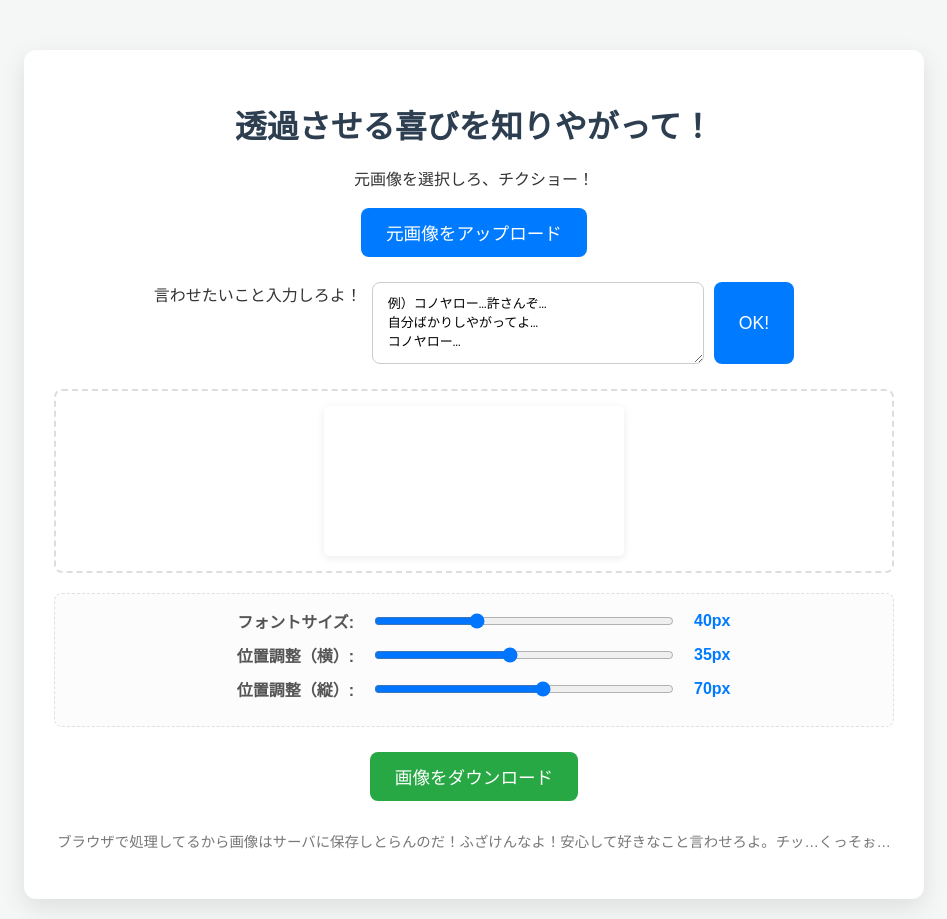
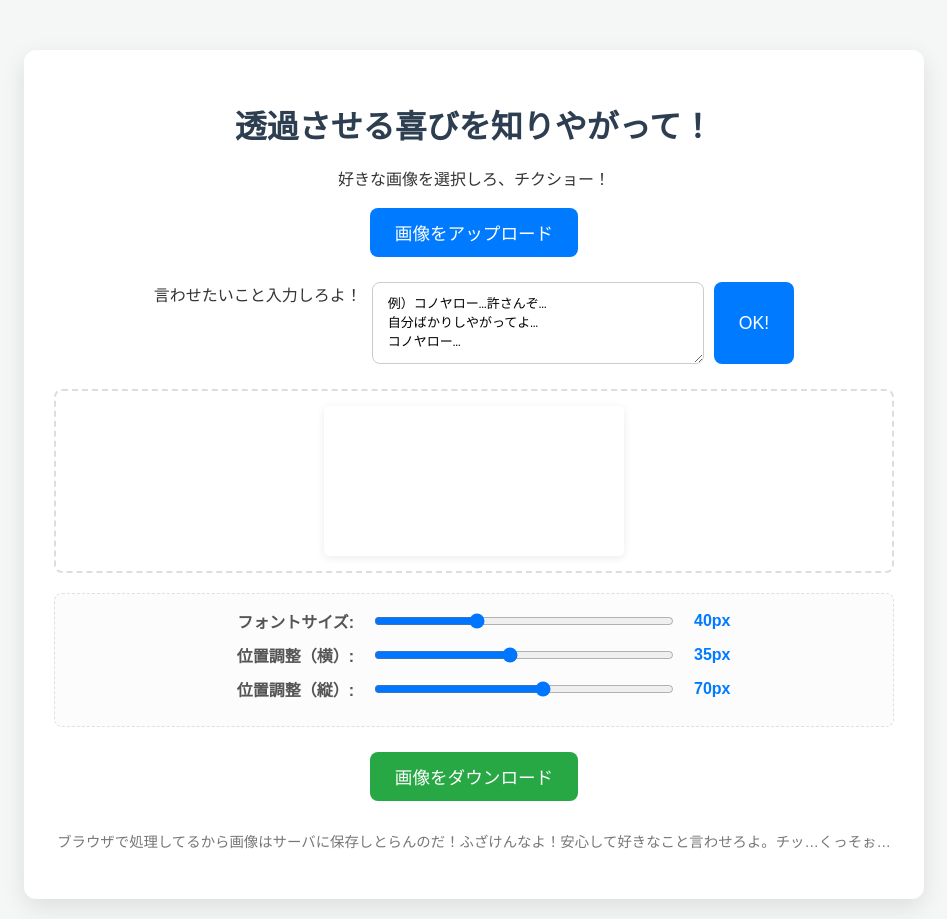
Before and after one commit to matsugematsuge/aori-tool, a plain HTML site: page index.html in a window 1280 px wide. Shown: the whole page, without its empty margins (166-1113 px from the left). Drawn offline with Linux system fonts and the light colour scheme.

Commit message:
Update index.html

```diff
--- a/index.html
+++ b/index.html
@@ -10,11 +10,11 @@
     <div class="container">
         <h1>透過させる喜びを知りやがって！</h1>
 
-        <p>元画像を選択しろ、チクショー！</p>
+        <p>好きな画像を選択しろ、チクショー！</p>
 
         <div class="input-section">
             <label for="baseImageInput" class="button">
-                元画像をアップロード
+                画像をアップロード
                 <input type="file" id="baseImageInput" accept="image/*">
             </label>
         </div>
```
